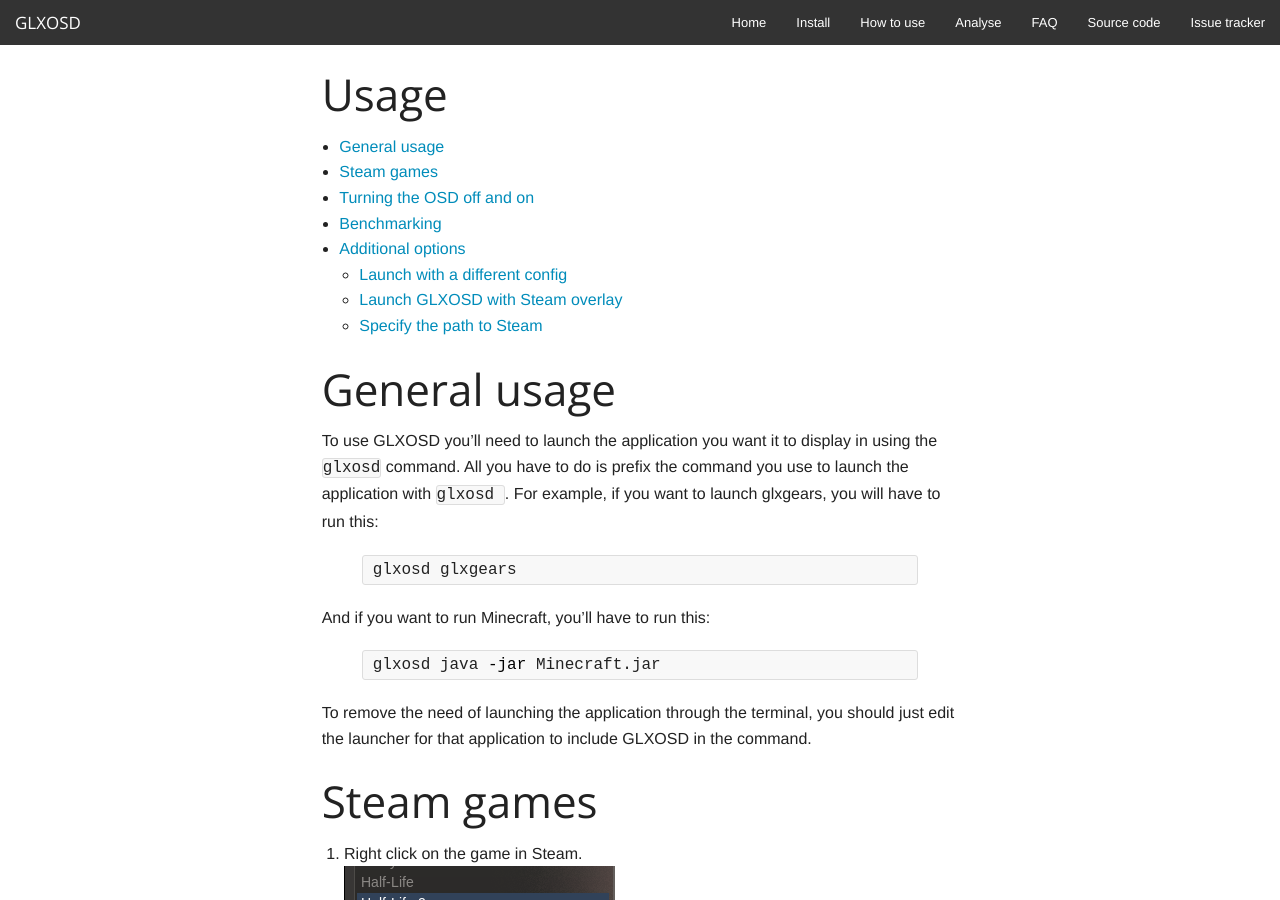
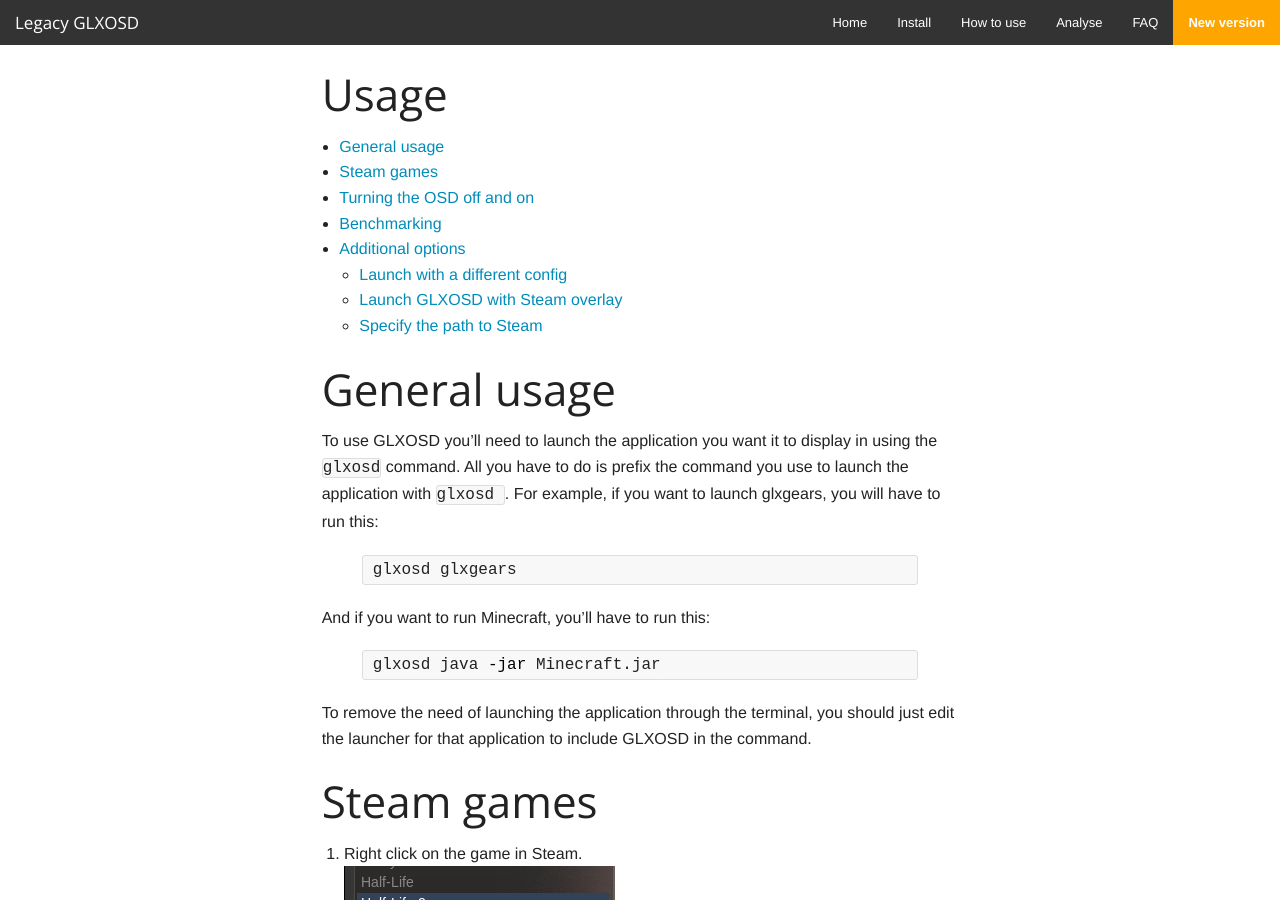
Before and after one commit to nickguletskii/GLXOSD, a Jekyll site: the page built from usage.md, in a window 1280 px wide and 900 px high. Built offline with Jekyll 4.4.1, drawn with Linux system fonts in a browser that asks for light colours.

Commit message:
Update header to point at the new version

```diff
--- a/_includes/header.html
+++ b/_includes/header.html
@@ -1,7 +1,7 @@
 <nav class="top-bar" data-topbar>
 	<ul class="title-area">
 		<li class="name">
-			<h1><a href="index.html">GLXOSD</a></h1>
+			<h1><a href="index.html">Legacy GLXOSD</a></h1>
 		</li>
 		<li class="toggle-topbar menu-icon"><a href="#"><span>Menu</span></a></li>
 	</ul>
@@ -12,8 +12,7 @@
 			<li {% if (page.url == "/usage.html") %} class="active" {% endif %}><a href="{{site.baseurl}}/usage.html">How to use</a></li>
 			<li {% if (page.url == "/analyse.html") %} class="active" {% endif %}><a href="{{site.baseurl}}/analyse.html">Analyse</a></li>
 			<li {% if (page.url == "/faq.html") %} class="active" {% endif %}><a href="{{site.baseurl}}/faq.html">FAQ</a></li>
-			<li><a href="https://github.com/nickguletskii/GLXOSD">Source code</a></li>
-			<li><a href="https://github.com/nickguletskii/GLXOSD/issues?state=open">Issue tracker</a></li>
+			<li><a style="background: orange;font-weight: bolder;" href="https://glxosd.nickguletskii.com">New version</a></li>
 		</ul>
 	</section>
 </nav>
```
